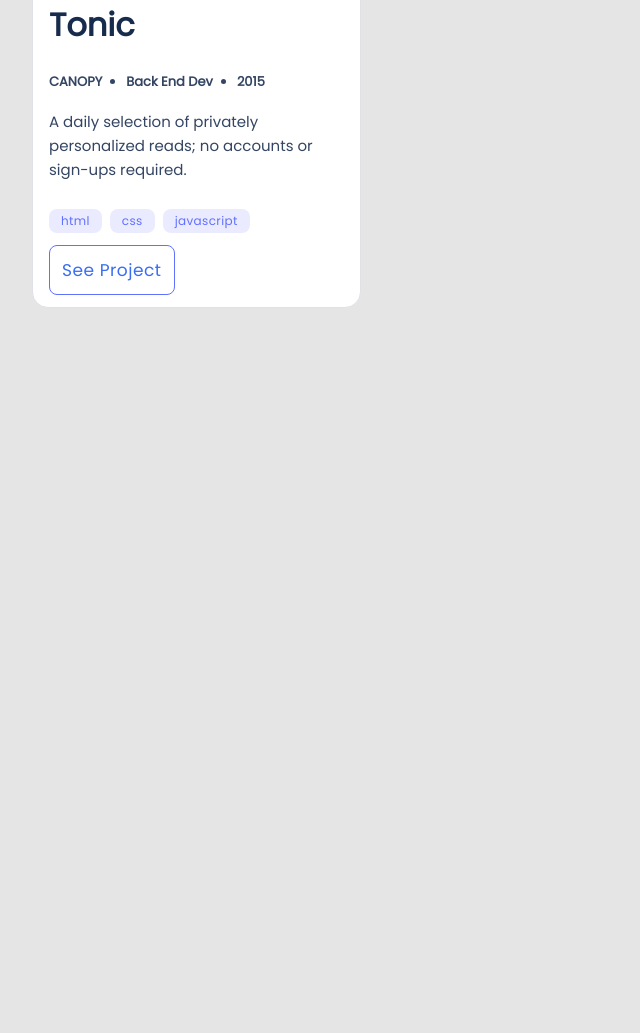
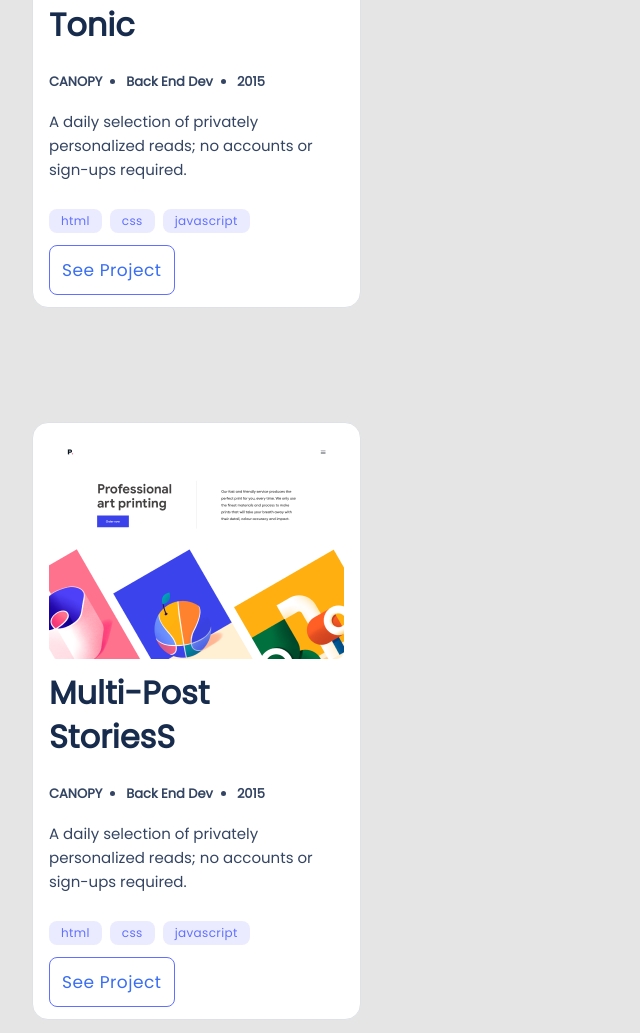
Before and after one commit to Kidd254/My-Portfolio, a plain HTML site: page index.html in a window 1280 px wide. Shown: the part 2432-3465 px from the top of the page, without its empty margins (0-640 px from the left). Before the commit the page ends 2753 px from the top, so only its background shows below. Drawn offline with Linux system fonts and the light colour scheme.

Commit message:
html and css files, added img file

```diff
--- a/index.html
+++ b/index.html
@@ -135,6 +135,39 @@
         </div>
 
     </section>
+    <section class="section4">
+        <div class="right-block">
+            <img src=".images/Snapshoot Portfolio3.png" alt="project image">
+        </div>
+        <div class="left-block">
+            <div class="experience1">
+                <h1 class="section-title1">Multi-Post
+                    StoriesS</h1>
+                <ul class="list">
+                    <li class="list1">CANOPY</li>
+                    <li class="list2">Back End Dev</li>
+                    <li class="list3">2015</li>
+                </ul>
+            </div>
+            <p class="section-description">A daily selection of privately personalized reads; no accounts or sign-ups
+                required.</p>
+            <div class="tags">
+                <div class="li11">
+                    <article class="text1">html</article>
+                </div>
+                <div class="li22">
+                    <article class="text2">css</article>
+                </div>
+                <div class="li33">
+                    <article class="text3">javascript
+                </div>
+            </div>
+            <div class="action">
+                <button class="btn">See Project</button>
+            </div>
+        </div>
+
+    </section>
 </body>
 
 </html>
--- a/style.css
+++ b/style.css
@@ -447,3 +447,20 @@ padding-right: 24px;
   margin-right: 24px;
   margin-top: 114px;
 }
+
+.section4 {
+  display: flex;
+  flex-direction: column;
+  align-items: center;
+  height: 596px;
+  width: 327px;
+  background: #fff;
+  border: 1px solid #dfe1e6;
+  border-radius: 16px;
+  flex: none;
+  order: 0;
+  flex-grow: 0;
+  margin-left: 24px;
+  margin-right: 24px;
+  margin-top: 114px;
+}
```
Also changed, not shown: .images/Snapshoot Portfolio3.png (added).
